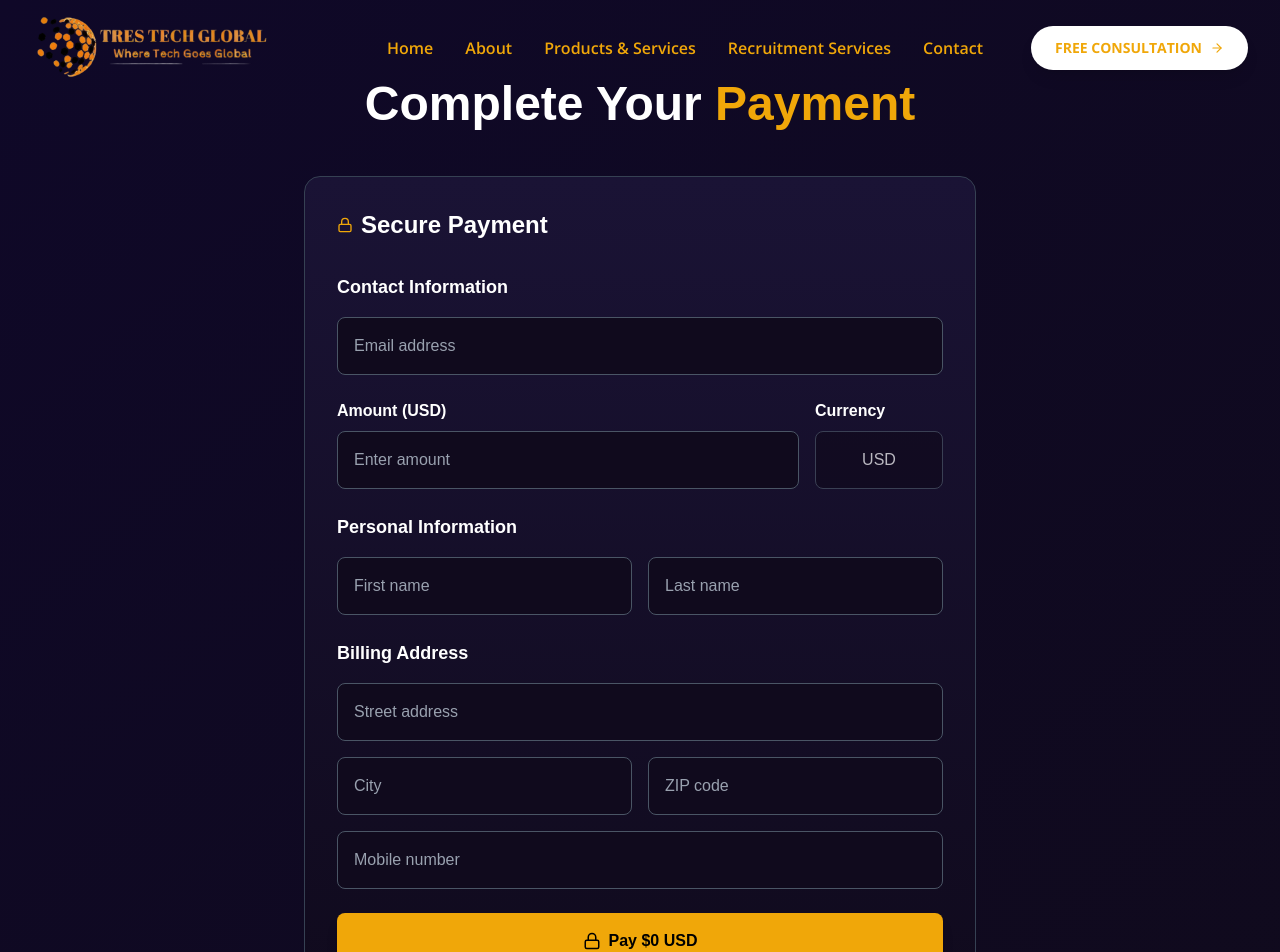
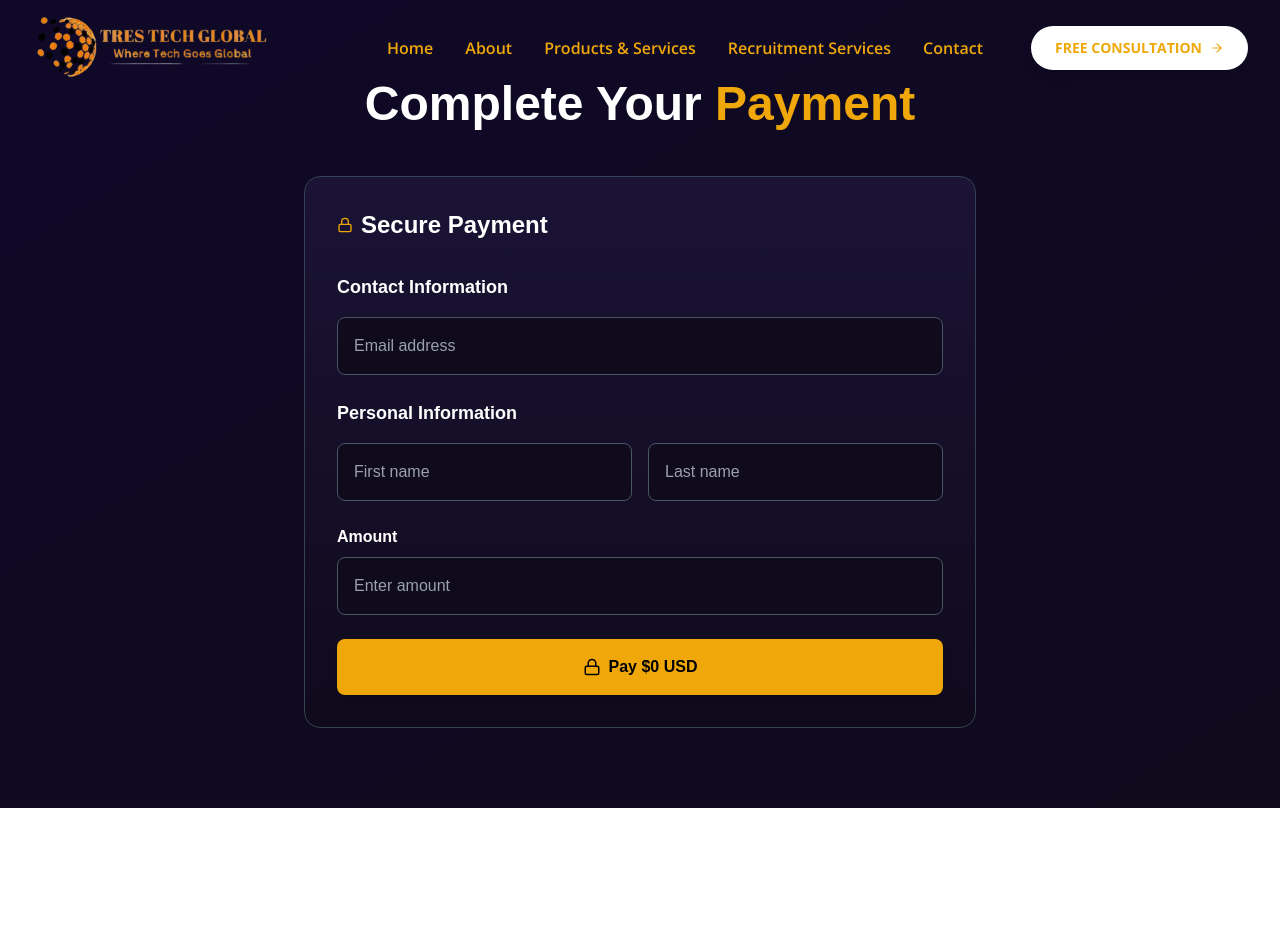
Before and after one commit to Nouman-Shahid1/tres-tech, a Next.js app: page /checkout in a window 1280 px wide. Shown: the top 952 px of the page. After the commit the page ends 808 px from the top, so only its background shows below. Built offline with nearby package versions, Linux system fonts and the light colour scheme.

Commit message:
api updated

```diff
--- a/src/app/checkout/page.js
+++ b/src/app/checkout/page.js
@@ -99,17 +99,24 @@ export default function Checkout() {
         },
         {
           OrderNumber: orderNumber,
-          OrderAmount: orderData.amount, // This should be in PKR now
           OrderDueDate: new Date(
             Date.now() + 30 * 24 * 60 * 60 * 1000
-          ).toLocaleDateString("en-GB"), // 30 days from now
+          ).toLocaleDateString("en-GB"),
+
           OrderType: "Service",
           IssueDate: new Date().toLocaleDateString("en-GB"),
           OrderExpireAfterSeconds: "0",
+
           CustomerName: `${orderData.customer.firstName} ${orderData.customer.lastName}`,
           CustomerMobile: orderData.customer.mobile || "",
           CustomerEmail: orderData.customer.email || "",
           CustomerAddress: orderData.customer.address || "",
+
+          Description: "Service Payment",
+
+          CurrencyAmount: orderData.originalUsdAmount.toString(),
+          Currency: "USD",
+          IsConverted: "true",
         },
       ];
 
@@ -321,35 +328,7 @@ export default function Checkout() {
                 required
               />
             </div>
-            <div className="flex flex-col sm:flex-row gap-4 items-start sm:items-end">
-              <div className="flex-1">
-                <label className="block text-white font-semibold mb-2">
-                  Amount (USD)
-                </label>
-                <input
-                  type="number"
-                  name="amount"
-                  placeholder="Enter amount"
-                  value={formData.amount}
-                  onChange={handleInputChange}
-                  step="0.01"
-                  min="0.01"
-                  className="w-full p-4 bg-[#100A1D] border border-gray-600 rounded-lg text-white placeholder-gray-400 focus:border-[#f0a709] focus:outline-none"
-                  required
-                />
-              </div>
-              <div className="w-full sm:w-auto">
-                <label className="block text-white font-semibold mb-2">
-                  Currency
-                </label>
-                <input
-                  type="text"
-                  value="USD"
-                  disabled
-                  className="w-full sm:w-32 p-4 bg-[#100A1D] border border-gray-600 rounded-lg text-white text-center cursor-not-allowed opacity-70"
-                />
-              </div>
-            </div>
+
             {/* Personal Information */}
             <div>
               <h3 className="text-lg font-semibold text-white mb-4">
@@ -376,54 +355,35 @@ export default function Checkout() {
                 />
               </div>
             </div>
-
-            {/* Billing Address */}
-            <div>
-              <h3 className="text-lg font-semibold text-white mb-4">
-                Billing Address
-              </h3>
-              <div className="space-y-4">
+            <div className="flex flex-col sm:flex-row gap-4 items-start sm:items-end">
+              <div className="flex-1">
+                <label className="block text-white font-semibold mb-2">
+                  Amount
+                </label>
                 <input
-                  type="text"
-                  name="billingAddress"
-                  placeholder="Street address"
-                  value={formData.billingAddress}
+                  type="number"
+                  name="amount"
+                  placeholder="Enter amount"
+                  value={formData.amount}
                   onChange={handleInputChange}
+                  step="0.01"
+                  min="0.01"
                   className="w-full p-4 bg-[#100A1D] border border-gray-600 rounded-lg text-white placeholder-gray-400 focus:border-[#f0a709] focus:outline-none"
                   required
                 />
-                <div className="grid grid-cols-1 md:grid-cols-2 gap-4">
-                  <input
-                    type="text"
-                    name="city"
-                    placeholder="City"
-                    value={formData.city}
-                    onChange={handleInputChange}
-                    className="p-4 bg-[#100A1D] border border-gray-600 rounded-lg text-white placeholder-gray-400 focus:border-[#f0a709] focus:outline-none"
-                    required
-                  />
-                  <input
-                    type="text"
-                    name="zipCode"
-                    placeholder="ZIP code"
-                    value={formData.zipCode}
-                    onChange={handleInputChange}
-                    className="p-4 bg-[#100A1D] border border-gray-600 rounded-lg text-white placeholder-gray-400 focus:border-[#f0a709] focus:outline-none"
-                    required
-                  />
-                </div>
               </div>
-              <input
-                type="tel"
-                name="mobile"
-                placeholder="Mobile number"
-                value={formData.mobile}
-                onChange={handleInputChange}
-                className="w-full mt-4 p-4 bg-[#100A1D] border border-gray-600 rounded-lg text-white placeholder-gray-400 focus:border-[#f0a709] focus:outline-none"
-                required
-              />
+              {/* <div className="w-full sm:w-auto">
+                <label className="block text-white font-semibold mb-2">
+                  Currency
+                </label>
+                <input
+                  type="text"
+                  value="USD"
+                  disabled
+                  className="w-full sm:w-32 p-4 bg-[#100A1D] border border-gray-600 rounded-lg text-white text-center cursor-not-allowed opacity-70"
+                />
+              </div> */}
             </div>
-
             {/* Submit Button */}
             <button
               type="submit"
```
